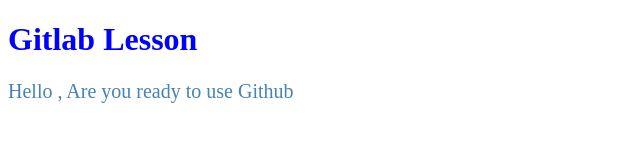
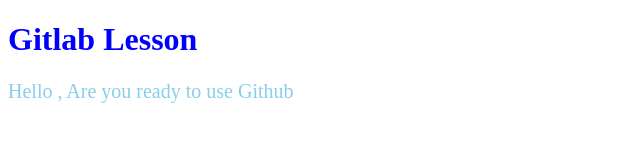
Before and after one commit to MyaEiSan/githublesson1, a plain HTML site: page index.html in a window 1280 px wide. Shown: the whole page, without its empty margins (0-640 px from the left). Drawn offline with Linux system fonts and the light colour scheme.

Commit message:
M from localcomputer index.html

```diff
--- a/index.html
+++ b/index.html
@@ -7,7 +7,7 @@
                 color:blue;
             }
             p{
-                color: steelblue;
+                color: skyblue;
                 font-size: 20px;
             }
         </style>
```
